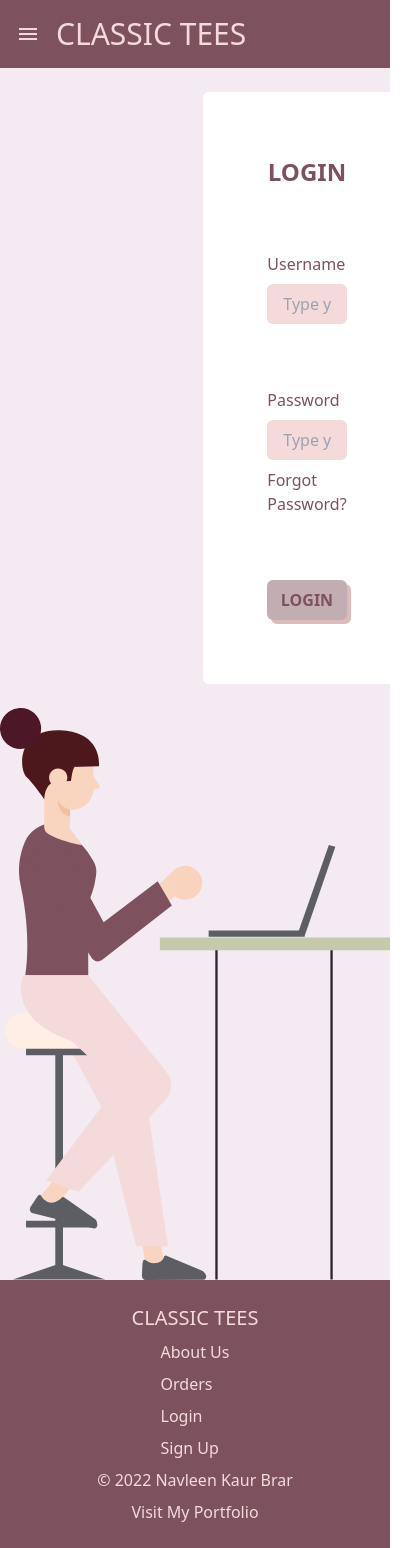
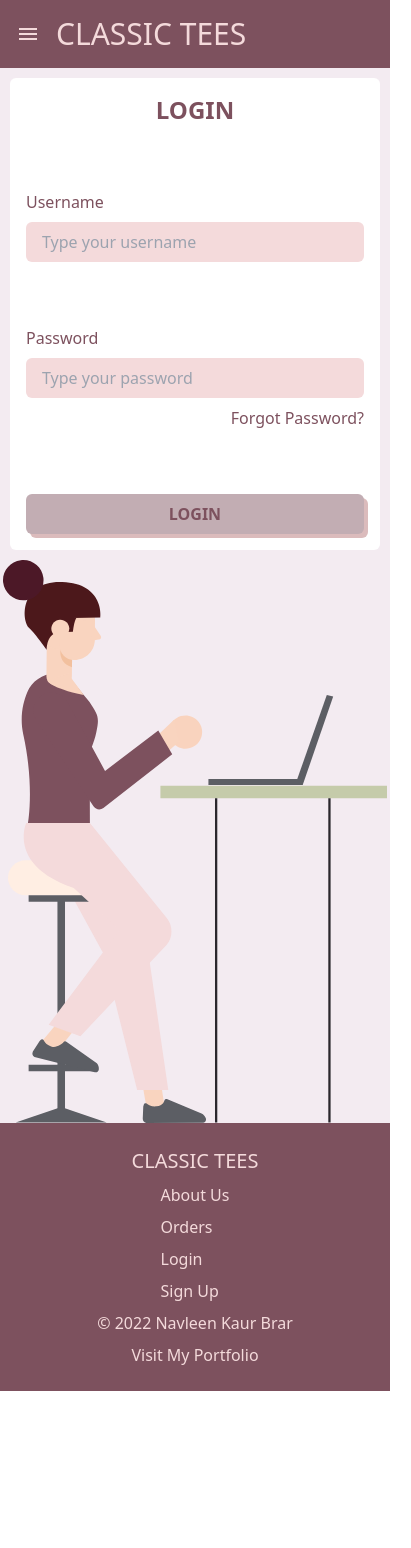
Before and after one commit to Navleenkaursandhu/E-Commerce-Website, a React (Vite) app: page /Login in a window 390 px wide. Shown: the whole page, 411 px wide, since content can reach past the window. After the commit the page ends 1391 px from the top, so only its background shows below. Built offline with nearby package versions, Linux system fonts and the light colour scheme.

Commit message:
implemented responsive design for login page

```diff
--- a/src/common/Header.tsx
+++ b/src/common/Header.tsx
@@ -3,11 +3,25 @@ import { buttonShadowEffect } from "./tailwind_constants"
 export const Header = () => {
   const [isMenuClicked, setIsMenuClicked] = useState(false)
 
+  useEffect(() => {
+
+    const closeMenu = (e) => {
+      console.log(e)
+      setIsMenuClicked(false)
+    }
+    document.body.addEventListener('click', closeMenu)
+
+    return () => document.body.removeEventListener('click', closeMenu)
+  }, [])
+
   return (
     <>
       <div className="flex flex-row bg-[#7D515E] justify-between sm:p-6 p-4 text-lg font-medium">
         <div className="flex flex-row items-center md:gap-10 gap-4">
-          <span onClick={() => setIsMenuClicked(prev => !prev)} className="sm:hidden inline text-[#F4DADB] material-symbols-outlined">
+          <span onClick={e => {
+            setIsMenuClicked(prev => !prev);
+            e.stopPropagation();
+          }} className="sm:hidden inline text-[#F4DADB] material-symbols-outlined">
             menu
           </span>
           <a className="text-[#F4DADB] text-3xl" href='/'>CLASSIC TEES</a>
@@ -17,7 +31,7 @@ export const Header = () => {
 
 
 
-        {isMenuClicked && <div className="flex flex-col gap-6 sm:hidden absolute top-20 bg-[#7D515E] p-6 rounded-md text-sm">
+        {isMenuClicked && <div onClick={(e) => e.stopPropagation() } className="flex flex-col gap-6 sm:hidden absolute top-20 bg-[#7D515E] p-6 rounded-md text-sm">
           <a className="text-[#F4DADB]" href='/about-us'>About us</a>
           <div className="text-[#F4DADB]">Orders</div>
           <div>
--- a/src/page_login/PageLogin.tsx
+++ b/src/page_login/PageLogin.tsx
@@ -6,10 +6,9 @@ export const PageLogin = () => {
   return (
     <div className='text-[#7D515E] flex flex-col min-h-screen'>
       <Header />
-      <div className='flex flex-1 sm:flex-row flex-col bg-[#F3EBF1]'>
-
-        <div className='flex sm:flex-1 flex-auto justify-center items-center'>
-          <div className='bg-white p-16 ml-56 w-9/12 rounded-md my-6'>
+      <div className='flex flex-1 md:flex-row flex-col bg-[#F3EBF1]'>
+        <div className='flex md:flex-1 flex-auto justify-center items-center'>
+          <div className='bg-white xl:m-24 lg:p-10 lg:m-10 md:mx-2 sm:m-24 p-4 m-2.5 w-full rounded-md'>
             <div className='text-center font-semibold text-2xl'>LOGIN</div>
             <div className='flex flex-col gap-16 pt-16'>
               <div className='flex flex-col gap-2'>
@@ -28,10 +27,8 @@ export const PageLogin = () => {
           </div>
         </div>
 
-
-        <div className='sm:flex-1 flex-auto bg-no-repeat bg-auto sm:bg-right-bottom ' style={{ backgroundImage: `url(${girlLoginImage})` }}></div>
-        <img src={girlLoginImage} className='sm:hidden w-full'></img>
-
+        <div className='md:flex-1 flex-auto bg-no-repeat bg-auto sm:bg-right-bottom' style={{ backgroundImage: `url(${girlLoginImage})` }}></div>
+        <div className='flex justify-center'><img src={girlLoginImage} className='md:hidden w-96'></img></div>
       </div>
       <Footer />
     </div>)
```
